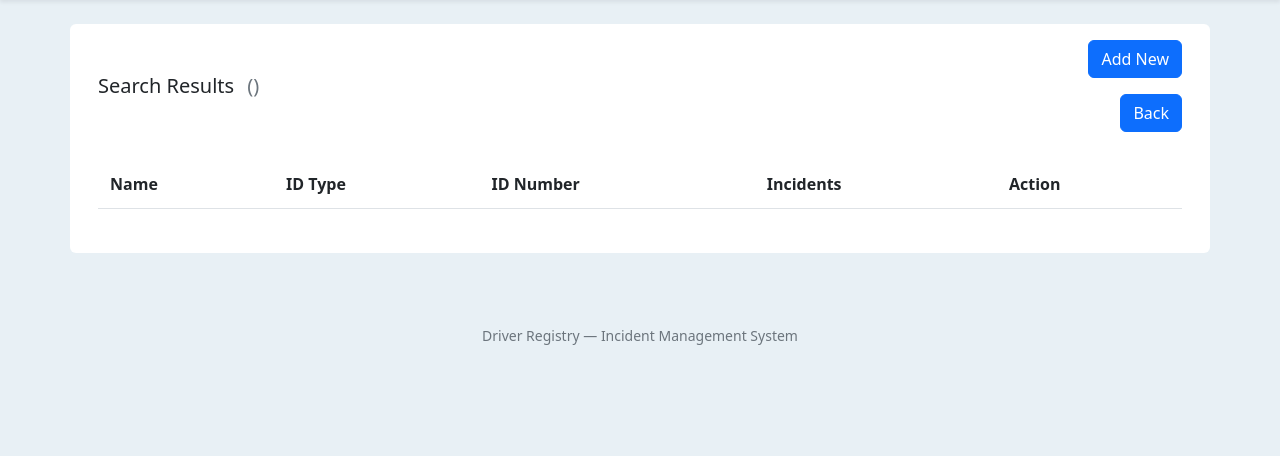
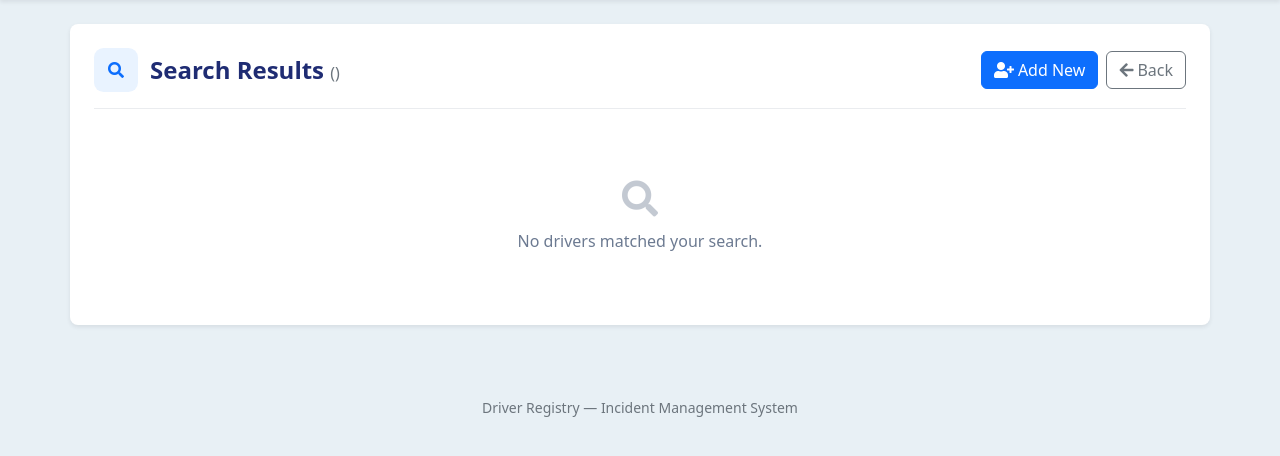
Before and after one commit to nyashaChiza/facial-recognition, a Django app: page /search/ in a window 1280 px wide. Shown: the part 76-532 px from the top of the page. Run offline with Django 4.2, Linux system fonts and the light colour scheme; data comes from the database, SQL or seed files in the repository; lists and menus that the app fills with data are empty; some libraries are stand-ins or nearby versions.

Commit message:
Modernize the driver/incident/blacklist/search list pages
Shared page-header pattern, driver photo thumbnails in the drivers
table, an outline-style Details button instead of unstyled bg-light,
and a real empty state (icon + message + a way to add the first
record) instead of just an empty table body when there's nothing to
show yet.

```diff
--- a/templates/citizens/search_results.html
+++ b/templates/citizens/search_results.html
@@ -1,60 +1,52 @@
 {% extends 'layouts/base.html'%}
 
 {% block body %}
-<section class="container bg-white mx-auto m-3 p-3 rounded-2">
-<div class="container">
-    <div class="row align-items-center">
-        <div class="col-md-6">
-            <div class="mb-3">
-                <h5 class="card-title">Search Results <span class="text-muted fw-normal ms-2">({{citizens.count}})</span></h5>
+<section class="container bg-white mx-auto m-3 p-4 rounded-3 shadow-sm">
+    <div class="page-header">
+        <div class="page-header-title">
+            <span class="page-header-icon"><i class="fas fa-search"></i></span>
+            <h1>Search Results <span class="text-muted fw-normal fs-6">({{ citizens.count }})</span></h1>
         </div>
-        </div>
-        <div class="col-md-6">
-            <div class="mb-3 d-flex justify-content-end">
-                <a href="{% url 'citizen-create' %}" class="btn btn-md btn-primary">Add New</a>
-            </div>
-            <div class="mb-3 d-flex justify-content-end">
-                <a href="{% url 'home' %}" class="btn btn-md btn-primary">Back</a>
+        <div class="page-header-actions">
+            <a href="{% url 'citizen-create' %}" class="btn btn-primary">
+                <i class="fas fa-user-plus me-1"></i>Add New
+            </a>
+            <a href="{% url 'home' %}" class="btn btn-outline-secondary">
+                <i class="fas fa-arrow-left me-1"></i>Back
+            </a>
         </div>
     </div>
 
-
-    </div>
-    <div class="row">
-        <div class="col-lg-12">
-            <div class="">
+    {% if citizens %}
     <div class="table-responsive">
         <table class="table project-list-table table-nowrap align-middle table-borderless">
             <thead>
                 <tr>
-
                     <th scope="col">Name</th>
                     <th scope="col">ID Type</th>
                     <th scope="col">ID Number</th>
                     <th scope="col">Incidents</th>
                     <th scope="col">Action</th>
-
                 </tr>
             </thead>
             <tbody>
                 {% for citizen in citizens %}
                 <tr>
-
                     <td>{{ citizen }}</td>
-                                <td> {{ citizen.id_type }}</td>
-                                <td>{{ citizen.id_number}}</td>
+                    <td>{{ citizen.id_type }}</td>
+                    <td>{{ citizen.id_number }}</td>
                     <td>{{ citizen.incidents.count }}</td>
-                                <td><a href="{% url 'citizen-detail' citizen.pk %}">Details</a></td>
-
+                    <td><a class="btn btn-sm btn-outline-primary" href="{% url 'citizen-detail' citizen.pk %}">Details</a></td>
                 </tr>
                 {% endfor %}
             </tbody>
         </table>
     </div>
+    {% else %}
+    <div class="empty-state">
+        <i class="fas fa-search"></i>
+        <p class="mb-0">No drivers matched your search.</p>
     </div>
-        </div>
-    </div>
-
-</div>
+    {% endif %}
 </section>
 {% endblock %}
```
Also changed, not shown: templates/citizens/blacklist.html (+18 -29 lines), templates/citizens/index.html (+32 -29 lines), templates/incidents/index.html (+23 -27 lines). Lines whose indentation alone changed are shown as unchanged.
